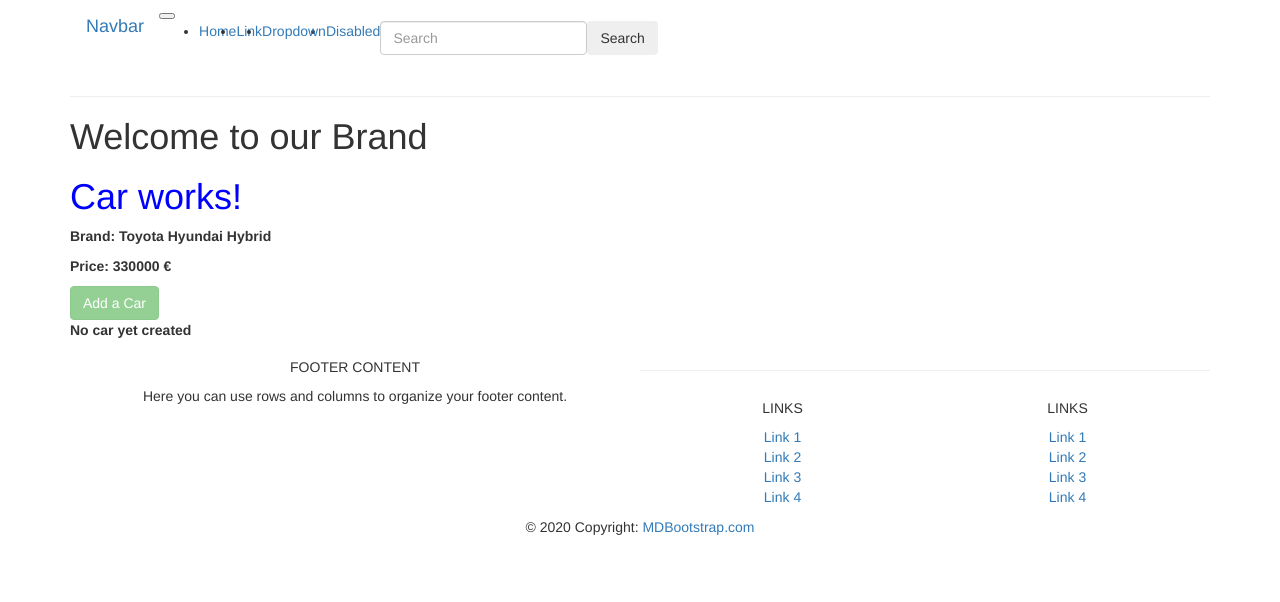
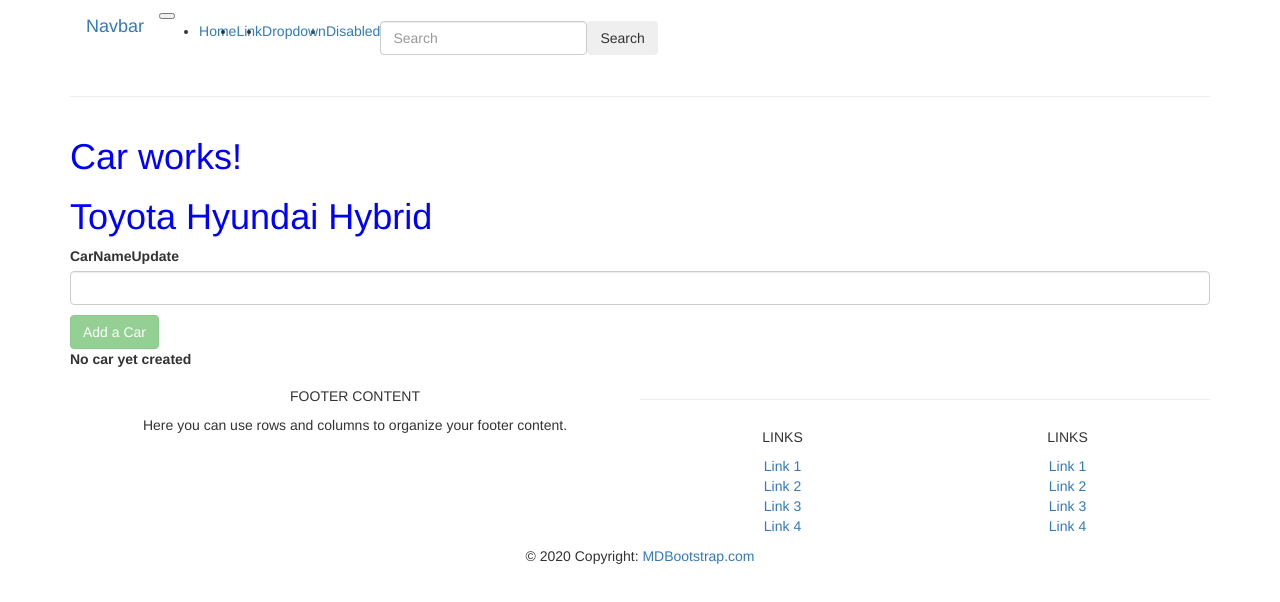
Before and after one commit to jean-dedieu/angular-carApp, an Angular app: page / in a window 1280 px wide. Shown: the top 602 px of the page. Built offline with nearby package versions, Linux system fonts and the light colour scheme.

Commit message:
event binding updating value using simple form

```diff
--- a/src/app/app.component.html
+++ b/src/app/app.component.html
@@ -4,10 +4,10 @@
     <div class="col-xs-12">
 
        <hr>
-       <h1>Welcome to our Brand</h1>
-       <app-car></app-car>
+
     </div>
 
   </div>
+  <app-car></app-car>
       <app-footer></app-footer>
 </div>
--- a/src/app/car/car.component.html
+++ b/src/app/car/car.component.html
@@ -1,10 +1,15 @@
 <h1>Car works!</h1>
+<h1>{{ carBrand }}</h1>
+<label>CarNameUpdate</label>
+<input
+  type="text"
+  class="form-control"
+   (input)="onUpdateCarName($event)">
+<p>{{ carName }}</p>
 
-<p>Brand: {{carBrand}} </p>
-<p> Price: {{carPrice}} € </p>
 <button class="btn btn-success"
         [disabled]="!allowAddNewCar"
-        (click)="displayCreatedCar()">Add a Car
+        (click)="onDisplayCreatedCar()">Add a Car
 </button>
 
 <p> {{carCreationStatus}} </p>
--- a/src/app/car/car.component.ts
+++ b/src/app/car/car.component.ts
@@ -10,6 +10,7 @@ export class CarComponent implements OnInit {
   carBrand = "Toyota Hyundai Hybrid";
   allowAddNewCar = false;
   carCreationStatus = "No car yet created";
+  carName = '';
 
   constructor() {
     setTimeout(() => {
@@ -20,7 +21,12 @@ export class CarComponent implements OnInit {
   ngOnInit(): void {
   }
 
-  displayCreatedCar() {
+  onDisplayCreatedCar() {
     this.carCreationStatus = "You created a car";
   }
+
+  onUpdateCarName(event: Event) {
+    this.carName = (<HTMLInputElement>event.target).value;
+
+  }
 }
```
